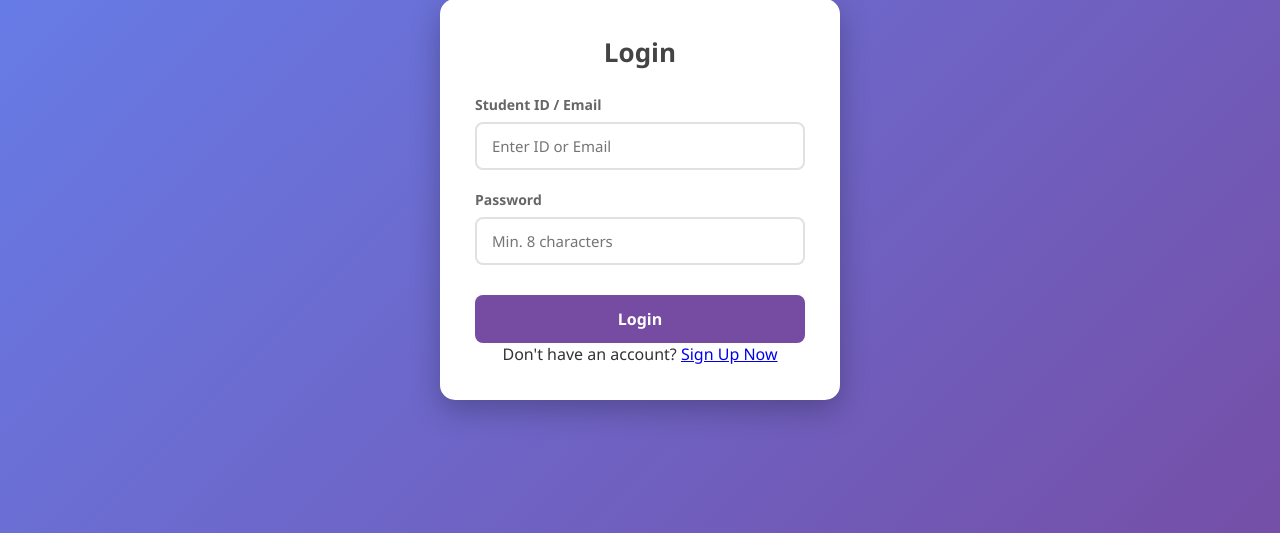
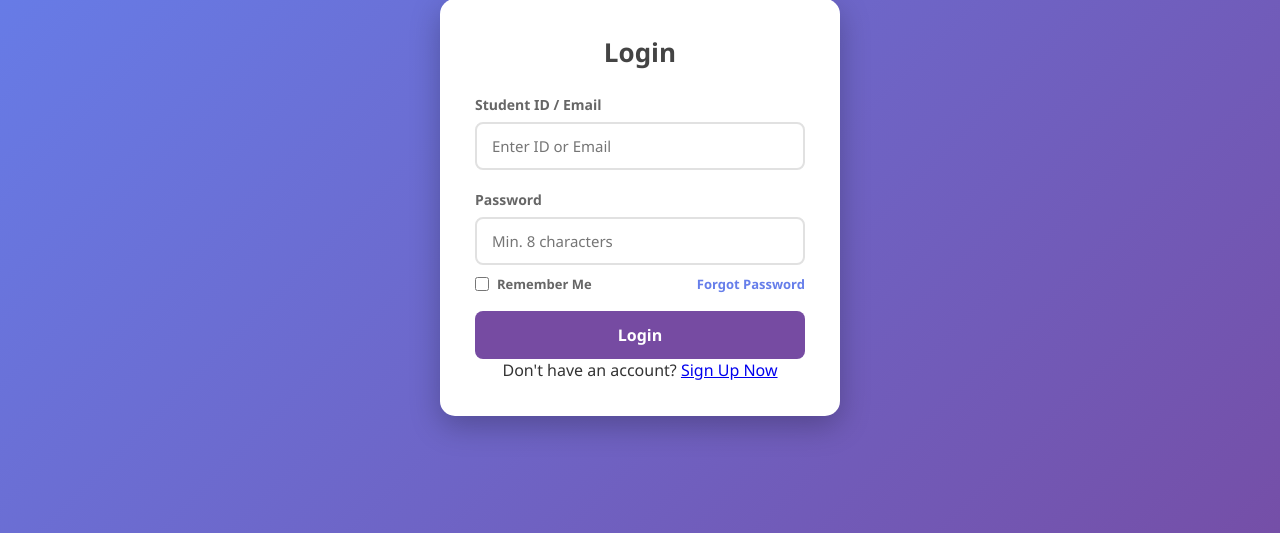
Before and after one commit to aydin-turan-ozbay/Lost-and-Found-Information-System, a PHP site: page /login.html in a window 1280 px wide. Shown: the part 111-644 px from the top of the page. Run offline with PHP 8.4, Linux system fonts and the light colour scheme.

Commit message:
The "Forgot Password" and "Remember Me" button is added to Login page
- Added "Remember Me" checkbox to the login screen for enhanced UX.
- Integrated "Forgot Password" link with proper CSS alignments.
- Created `forgot_password.html` to initiate the password recovery process.
- Updated `style.css` with new UI components and transition effects.

```diff
--- a/src/backend/db_config.php
+++ b/src/backend/db_config.php
@@ -2,7 +2,7 @@
 // Veritabanı bilgileri
 $host = "localhost";
 $username = "root";
-$password = "261907fb"; // Buraya kendi Workbench şifreni yaz!
+$password = "12345678"; // Buraya kendi Workbench şifreni yaz!
 $db_name = "lost_found_db"; // Veritabanı adını güncelledim
 
 // Bağlantıyı oluştur
--- a/src/frontend/js/login.js
+++ b/src/frontend/js/login.js
@@ -2,6 +2,75 @@
     var params = new URLSearchParams(window.location.search);
     var next = params.get('next');
     if (next) {
-        document.getElementById('next').value = next;
+        var nextInput = document.getElementById('next');
+        if (nextInput) nextInput.value = next;
     }
+
+    var identifierInput = document.getElementById('identifier');
+    var passwordInput = document.getElementById('password');
+    var rememberCheckbox = document.getElementById('remember_me');
+
+    var LS_REMEMBER = 'lf_remember_me';
+    var LS_IDENTIFIER = 'lf_identifier';
+    var LS_PASSWORD = 'lf_password';
+    var saveTimer = null;
+
+    function restoreRemembered() {
+        try {
+            var remember = localStorage.getItem(LS_REMEMBER) === '1';
+            if (rememberCheckbox) rememberCheckbox.checked = remember;
+            if (!remember) return;
+
+            var savedIdentifier = localStorage.getItem(LS_IDENTIFIER) || '';
+            var savedPassword = localStorage.getItem(LS_PASSWORD) || '';
+
+            if (identifierInput && savedIdentifier) identifierInput.value = savedIdentifier;
+            if (passwordInput && savedPassword) passwordInput.value = savedPassword;
+        } catch (_) {
+            // ignore storage errors (privacy mode, disabled storage, etc.)
+        }
+    }
+
+    function persistRemembered(checked) {
+        try {
+            if (!checked) {
+                localStorage.removeItem(LS_REMEMBER);
+                localStorage.removeItem(LS_IDENTIFIER);
+                localStorage.removeItem(LS_PASSWORD);
+                return;
+            }
+
+            localStorage.setItem(LS_REMEMBER, '1');
+            localStorage.setItem(LS_IDENTIFIER, identifierInput ? identifierInput.value : '');
+            localStorage.setItem(LS_PASSWORD, passwordInput ? passwordInput.value : '');
+        } catch (_) {
+            // ignore
+        }
+    }
+
+    function schedulePersist() {
+        if (!(rememberCheckbox && rememberCheckbox.checked)) return;
+        if (saveTimer) window.clearTimeout(saveTimer);
+        saveTimer = window.setTimeout(function () {
+            persistRemembered(true);
+        }, 150);
+    }
+
+    restoreRemembered();
+
+    var form = (identifierInput && identifierInput.form) || (passwordInput && passwordInput.form);
+    if (form) {
+        form.addEventListener('submit', function () {
+            persistRemembered(!!(rememberCheckbox && rememberCheckbox.checked));
+        });
+    }
+
+    if (rememberCheckbox) {
+        rememberCheckbox.addEventListener('change', function () {
+            persistRemembered(!!rememberCheckbox.checked);
+        });
+    }
+
+    if (identifierInput) identifierInput.addEventListener('input', schedulePersist);
+    if (passwordInput) passwordInput.addEventListener('input', schedulePersist);
 })();
--- a/src/frontend/login.html
+++ b/src/frontend/login.html
@@ -4,7 +4,7 @@
     <meta charset="UTF-8">
     <meta name="viewport" content="width=device-width, initial-scale=1.0">
     <title>Login - Lost and Found</title>
-    <link rel="stylesheet" href="style.css">
+    <link rel="stylesheet" href="style.css?v=20260417">
 </head>
 <body>
     <div class="container">
@@ -28,10 +28,17 @@
                 <input type="password" id="password" name="password" placeholder="Min. 8 characters" minlength="8" required oninvalid="this.setCustomValidity('Password must be at least 8 characters long.')"
                 oninput="this.setCustomValidity('')">
             </div>
+            <div class="login-options-row">
+                <label class="remember-me">
+                    <input type="checkbox" id="remember_me" name="remember_me">
+                    <span>Remember Me</span>
+                </label>
+                <a class="forgot-password" href="forgot_password.html">Forgot Password</a>
+            </div>
             <button type="submit">Login</button>
         </form>
         <p class="footer-text">Don't have an account? <a href="register.html">Sign Up Now</a></p>
     </div>
-    <script src="js/login.js"></script>
+    <script src="js/login.js?v=20260417"></script>
 </body>
 </html>
--- a/src/frontend/style.css
+++ b/src/frontend/style.css
@@ -197,6 +197,59 @@ button:hover {
     background: #5a3782;
     transform: translateY(-2px);
     box-shadow: 0 5px 15px rgba(0,0,0,0.1);
+}
+
+.forgot-password {
+    display: inline-block;
+    margin-left: auto;
+    white-space: nowrap;
+    font-size: 13px;
+    font-weight: 600;
+    color: #667eea;
+    text-decoration: none;
+    transition: color 0.2s ease;
+}
+
+.forgot-password:visited {
+    color: #667eea;
+}
+
+.forgot-password:hover {
+    text-decoration: underline;
+}
+
+.login-options-row {
+    margin-top: -10px;
+    margin-bottom: 8px;
+    display: flex;
+    align-items: center;
+    justify-content: space-between;
+    width: 100%;
+    gap: 12px;
+    flex-wrap: nowrap;
+}
+
+.remember-me {
+    display: inline-flex;
+    align-items: center;
+    gap: 8px;
+    font-size: 13px;
+    font-weight: 600;
+    color: #666;
+    user-select: none;
+    margin: 0;
+    flex: 0 0 auto;
+    white-space: nowrap;
+}
+
+.remember-me:hover {
+    text-decoration: underline;
+}
+
+.remember-me input {
+    width: 14px;
+    height: 14px;
+    accent-color: #764ba2;
 }
 
 /* Ana Sayfa Stilleri */
```
Also changed, not shown: src/frontend/forgot_password.html (added, +34 -0 lines).
